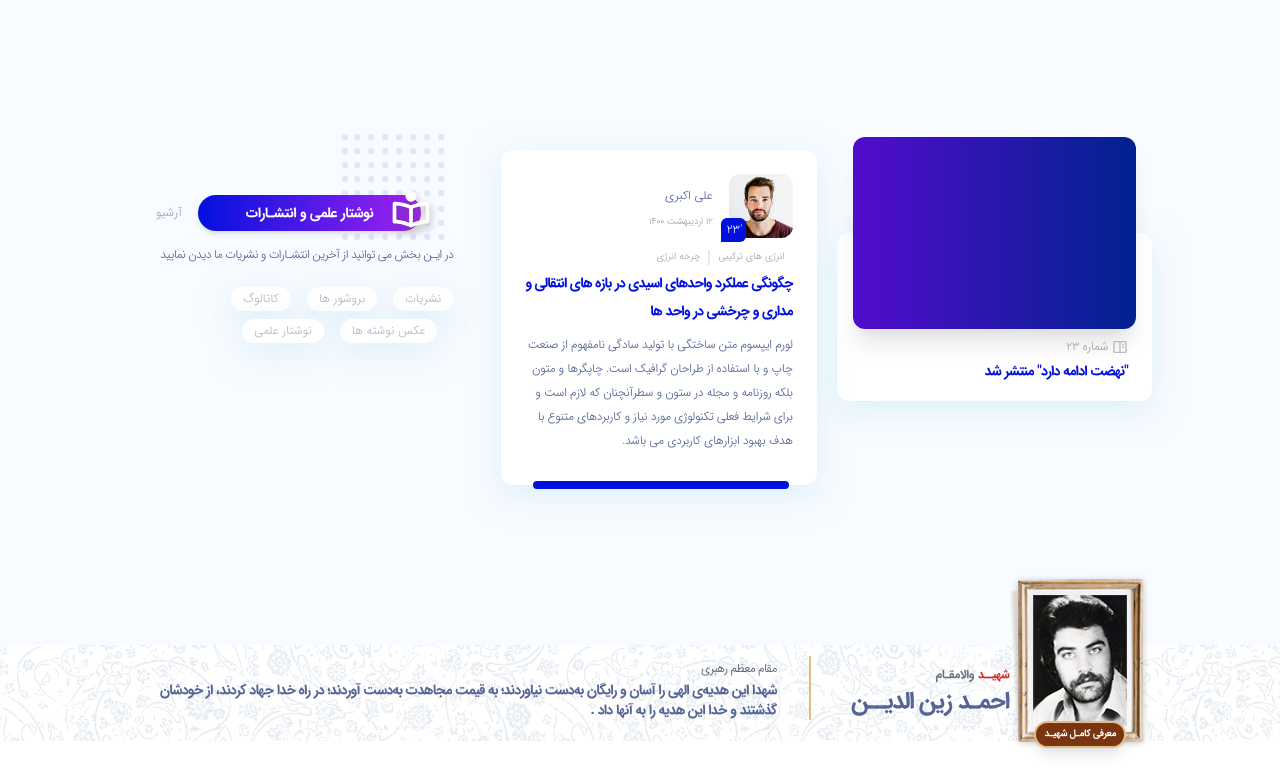
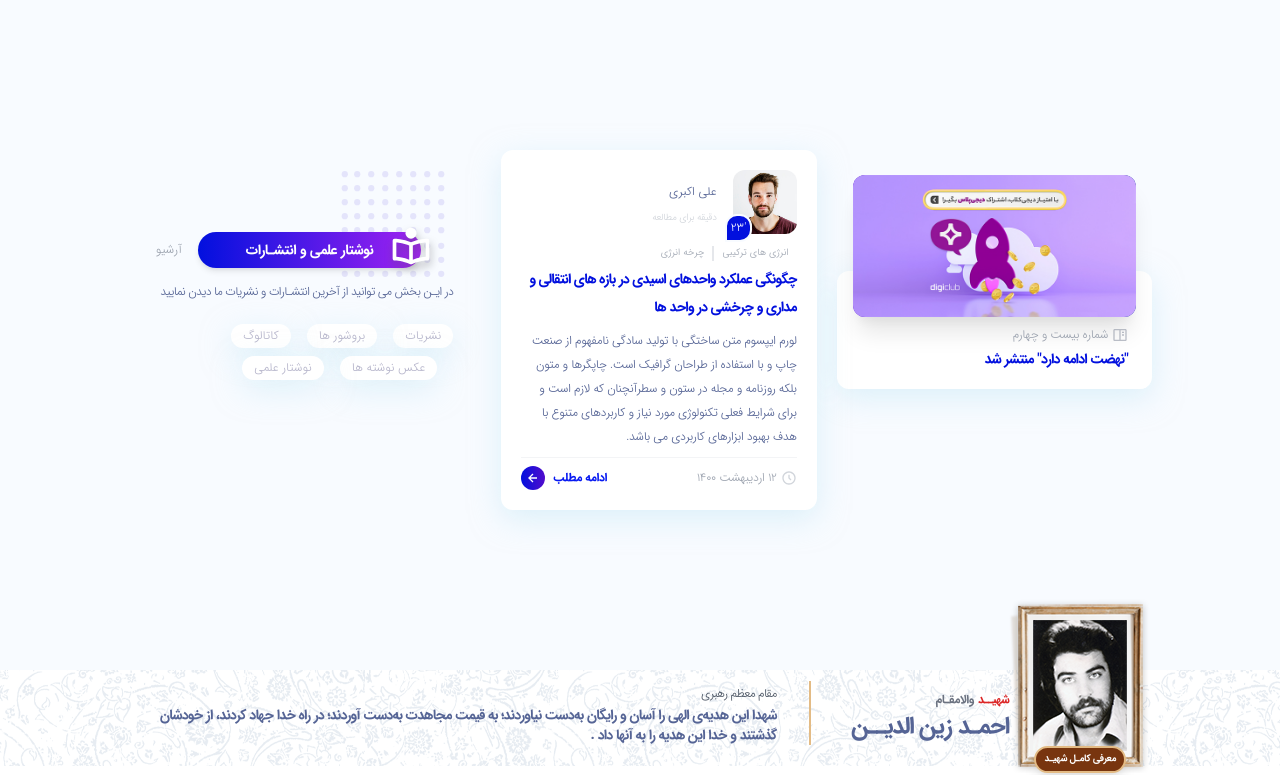
Before and after one commit to hamzehparsi/aorc, a website built with Vite: page index.html in a window 1280 px wide. Shown: the part 2540-3315 px from the top of the page. Built offline with nearby package versions, Linux system fonts and the light colour scheme.

Commit message:
beta 1.0

```diff
--- a/index.html
+++ b/index.html
@@ -948,11 +948,13 @@
         <div class="w-full order-2 md:w-1/2 lg:w-2/3 md:order-1 items-start pt-3 mt-12">
             <div class="grid grid-cols-1 md:grid-cols-1 lg:grid-cols-2 gap-5 items-center">
                 <!-- majale -->
-                <div class="bg-white shadow-myShadowBox rounded-xl p-4">
-                    <div class="bg-gradient-to-r from-aorc-bnf to-aorc-darkblue -mt-28 mx-auto rounded-xl mb-2 w-full h-48 shadow-xl"></div>
+                <div class="bg-white shadow-myShadowBox rounded-xl p-4 majale">
+                    <div class="bg-gradient-to-r from-aorc-bnf to-aorc-darkblue -mt-28 mx-auto rounded-xl mb-2 w-full shadow-xl overflow-hidden">
+                        <img class="object-contain h-full" src="./src/images/ad.jpg" alt="">
+                    </div>
                     <div class="date flex items-center space-x-1 space-x-reverse px-2">
                         <svg class="fill-current text-gray-400 text-opacity-70 w-4 h-4" xmlns="http://www.w3.org/2000/svg" width="24" height="24" viewBox="0 0 24 24"><path d="M20 3H4c-1.103 0-2 .897-2 2v14c0 1.103.897 2 2 2h16c1.103 0 2-.897 2-2V5c0-1.103-.897-2-2-2zM4 19V5h7v14H4zm9 0V5h7l.001 14H13z"></path><path d="M15 7h3v2h-3zm0 4h3v2h-3z"></path></svg>
-                        <h4 class="text-xs text-gray-400 tracking-tight leading-5">شماره 23</h4>
+                        <h4 class="text-xs text-gray-400 tracking-tight leading-5">شماره بیست و چهارم</h4>
                     </div>
                     <div class="px-2">
                         <a href="#" class="mb-3 pt-12 tracking-tighter text-aorc-blue font-bold text-sm leading-7">"نهضت ادامه دارد" منتشر شد</a>
@@ -960,15 +962,15 @@
                 </div>
                 <!-- end of majale -->
                 <!-- neveshtare elmi -->
-                <div class="bg-white shadow-myShadowBox rounded-xl p-6 mt-24 md:mt-0 relative">
+                <div class="bg-white shadow-myShadowBox rounded-xl p-5 mt-8 md:mt-0 relative elmi">
                     <div class="flex space-x-4 space-x-reverse items-center">
                         <div class="relative">
                             <img class="w-16 h-16 object-cover rounded-xl" src="./src/images/personal.jpg" alt="">
-                            <div class="bg-aorc-blue text-xs p-1 absolute -left-2 rounded-md rounded-bl-none text-white -bottom-1 pl-1.5">'23</div>
+                            <div class="bg-aorc-blue text-xs p-1 absolute -left-2 rounded-xl rounded-bl-none text-white -bottom-2 pl-1 border-aorc-bg border-2">'23</div>
                         </div>
                         <div class="author space-y-2">
                             <h2 class="text-xs text-aorc-textabi pt-2">علی اکبری</h2>
-                            <h4 class="text-xxs text-gray-400 tracking-tight leading-5 transition-all duration-500">12 اردیبهشت 1400</h4>
+                            <h4 class="text-xxs text-gray-300 tracking-tight leading-5 transition-all duration-500">دقیقه برای مطالعه</h4>
                         </div>
                     </div>
                     <div class="hashtag flex divide-x-2 divide-x-reverse mt-3 mb-1">
@@ -977,12 +979,24 @@
                     </div>
                     <a href="#" class="pt-6 tracking-tighter text-aorc-blue font-bold text-sm leading-7">چگونگی عملکرد واحدهای اسیدی در بازه های انتقالی و مداری و چرخشی در واحد ها</a>
                     <h4 class="selection:bg-yellow-300 my-2 text-xs text-aorc-textabi tracking-tight leading-6">لورم ایپسوم متن ساختگی با تولید سادگی نامفهوم از صنعت چاپ و با استفاده از طراحان گرافیک است. چاپگرها و متون بلکه روزنامه و مجله در ستون و سطرآنچنان که لازم است و برای شرایط فعلی تکنولوژی مورد نیاز و کاربردهای متنوع با هدف بهبود ابزارهای کاربردی می باشد. </h4>
-                    <div class="bg-aorc-blue w-80 md:w-72 lg:w-64 md:mr-2.5 lg:mr-1 h-2 rounded-full mx-auto absolute -bottom-1"></div>
+                    <!-- <div class="bg-aorc-blue w-80 md:w-72 lg:w-64 md:mr-2.5 lg:mr-1 h-2 rounded-full mx-auto absolute -bottom-1"></div> -->
+                    <div class="flex justify-between border-t border-gray-100 pt-2">
+                        <div class="date flex items-center space-x-1 space-x-reverse">
+                            <svg class="fill-current text-gray-300 transition-all duration-500 w-4 h-4" xmlns="http://www.w3.org/2000/svg" width="24" height="24" viewBox="0 0 24 24"><path d="M12 2C6.486 2 2 6.486 2 12s4.486 10 10 10 10-4.486 10-10S17.514 2 12 2zm0 18c-4.411 0-8-3.589-8-8s3.589-8 8-8 8 3.589 8 8-3.589 8-8 8z"></path><path d="M13 7h-2v5.414l3.293 3.293 1.414-1.414L13 11.586z"></path></svg>
+                            <h4 class="text-xs text-gray-400 tracking-tight leading-5 transition-all duration-500">12 اردیبهشت 1400</h4>
+                        </div>
+                        <div class="read-more flex justify-center items-center space-x-2 space-x-reverse">
+                            <a href="#" class="text-xs font-bold text-aorc-abi tracking-tight leading-5 transition-all duration-500">ادامه مطلب</a>
+                            <a class="p-1 mx-auto flex justify-center items-center bg-gradient-to-r from-aorc-blue to-aorc-bnf transition-all duration-300  w-6 h-6 rounded-full" href="#">
+                                <svg class="text-white fill-current" xmlns="http://www.w3.org/2000/svg" width="24" height="24" viewBox="0 0 24 24"><path d="M12.707 17.293 8.414 13H18v-2H8.414l4.293-4.293-1.414-1.414L4.586 12l6.707 6.707z"></path></svg>
+                            </a>
+                        </div>
+                    </div>
                 </div>
                 <!-- end of elmi -->
             </div>
         </div>
-        <div class="w-full order-1 md:order-2 md:w-1/2 lg:w-1/3 -mt-24">
+        <div class="w-full order-1 md:order-2 md:w-1/2 lg:w-1/3 pb-12">
             <!-- entesharat title block -->
             <div class="titleBlock">
                 <div class="titleBlockGroup relative z-20 flex space-x-4 space-x-reverse items-center pt-16">
--- a/src/js/app.js
+++ b/src/js/app.js
@@ -141,6 +141,9 @@ ScrollReveal().reveal('.tender-item', { delay: 500 });
 ScrollReveal().reveal('.tender-voc', { delay: 700 });
 ScrollReveal().reveal('.tender-download', { delay: 800 });
 
+
+ScrollReveal().reveal('.majale', { delay: 700 });
+ScrollReveal().reveal('.elmi', { delay: 900 });
 // window.onscroll = () { hiddenArrow() }
 window.onscroll = function() {hiddenArrow()};
 
```
Also changed, not shown: src/images/ad.jpg (added), src/images/nashhez.jpg (added), 1 other file.
